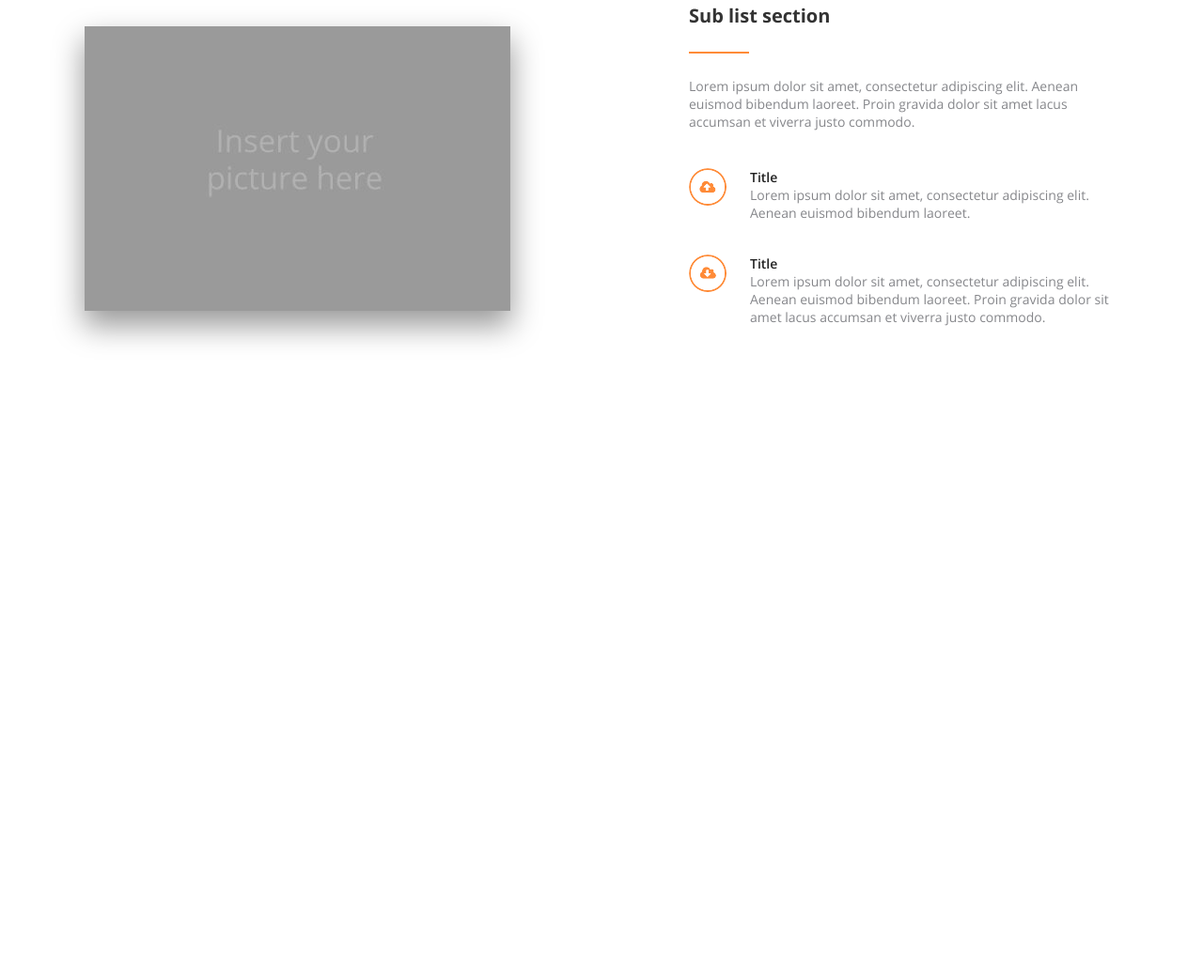
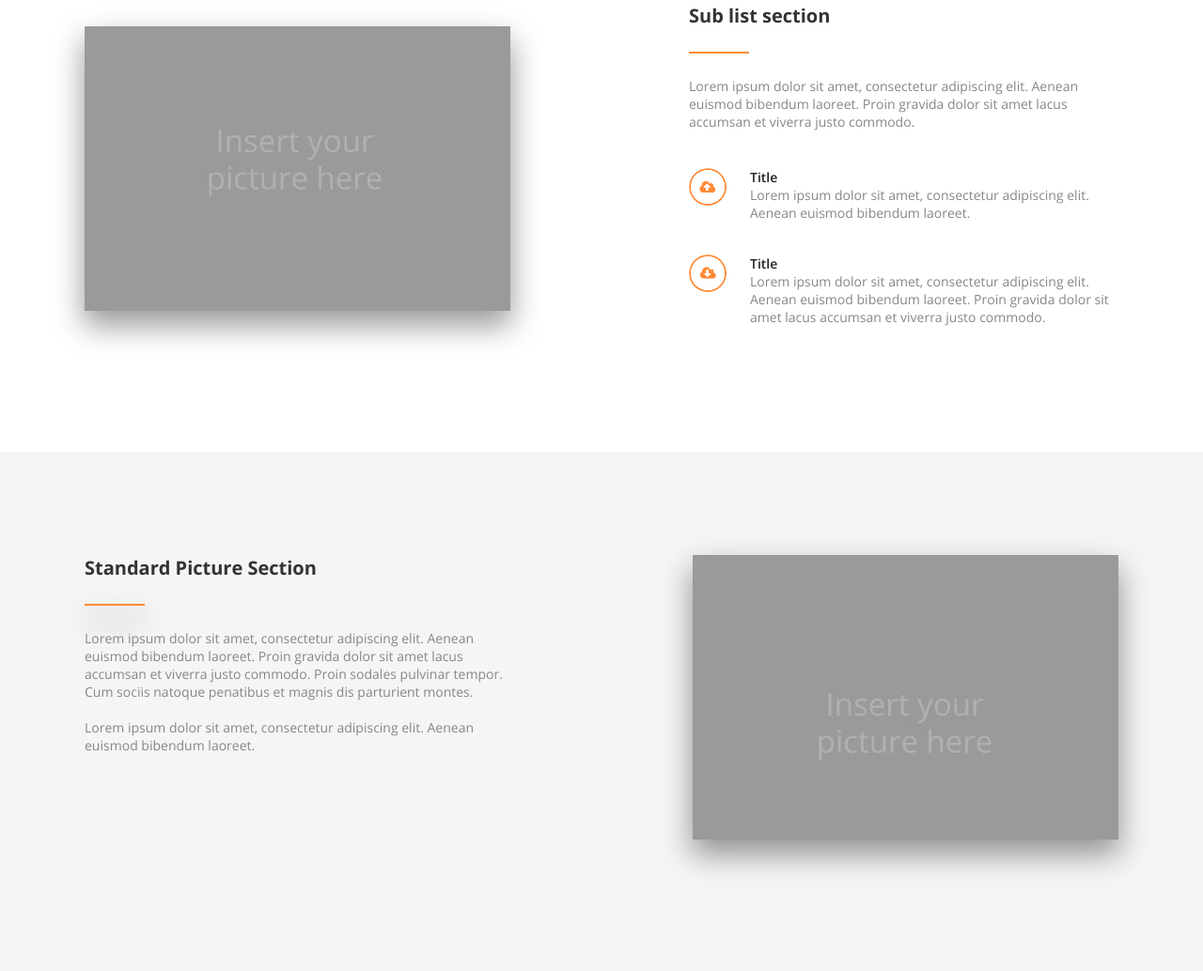
Before and after one commit to apsect/AXIT, a plain HTML site: page index.html in a window 1280 px wide. Shown: the part 1508-2542 px from the top of the page at 94% size. Before the commit the page ends 1989 px from the top, so only its background shows below. Drawn offline with Linux system fonts and the light colour scheme.

Commit message:
picture section

```diff
--- a/css/style.css
+++ b/css/style.css
@@ -46,6 +46,11 @@ label {
 	display: block;
 }
 
+.right {
+	float: right;
+	display: block;
+}
+
 .button {
 	padding: 9px 23px;
 	font-size: 15px;
@@ -69,7 +74,7 @@ label {
 
 .navbar-content, .header-content,
 .brand-content, .tabs-area,
-.sublist-content  {
+.sublist-content, .picture-section-content  {
 	min-width: 960px;
 	max-width: 1100px;
 	margin: 0 auto;
@@ -344,6 +349,24 @@ label {
 	background: url(../images/sublist_upload.png) no-repeat;
 }
 
-.sublist-content h3, .sublist-content img {
+.sublist-content h3, .sublist-content img,
+.picture-section-content  h3, .picture-section-content img {
 	margin-bottom: 25px;
 }
+
+/*picture-section*/
+.picture-section {
+	padding-top: 85px;
+	padding-bottom: 115px;
+	background: #f5f5f5;
+	overflow: hidden;
+}
+
+.picture-section-description {
+	margin-right: 643px;
+	margin-top: 25px;
+}
+
+.picture-section-content img {
+	box-shadow: 0 15px 30px 1px rgba(0,0,0,0.4);
+}
--- a/index.html
+++ b/index.html
@@ -122,5 +122,21 @@
 				</ul>
 			</div>
 		</div>
+		<div class = "picture-section">
+			<div class = "picture-section-content">
+				<img src = "images/picture_pic.jpg" alt = "picture-pic" class = "right"/>
+				<div class = "picture-section-description">
+					<h3>Standard Picture Section</h3>
+					<img src = "images/divider_2.png" alt = "divider"/>
+					<p>Lorem ipsum dolor sit amet, consectetur adipiscing elit. Aenean
+						euismod bibendum laoreet. Proin gravida dolor sit amet lacus accumsan
+						et viverra justo commodo. Proin sodales pulvinar tempor. Cum sociis
+						natoque penatibus et magnis dis parturient montes.<br/><br/>
+						Lorem ipsum dolor sit amet, consectetur adipiscing elit. Aenean euismod
+						bibendum laoreet.
+					</p>
+				</div>
+			</div>
+		</div>
 	</body>
 </html>
```
Also changed, not shown: images/picture_pic.jpg (added).
